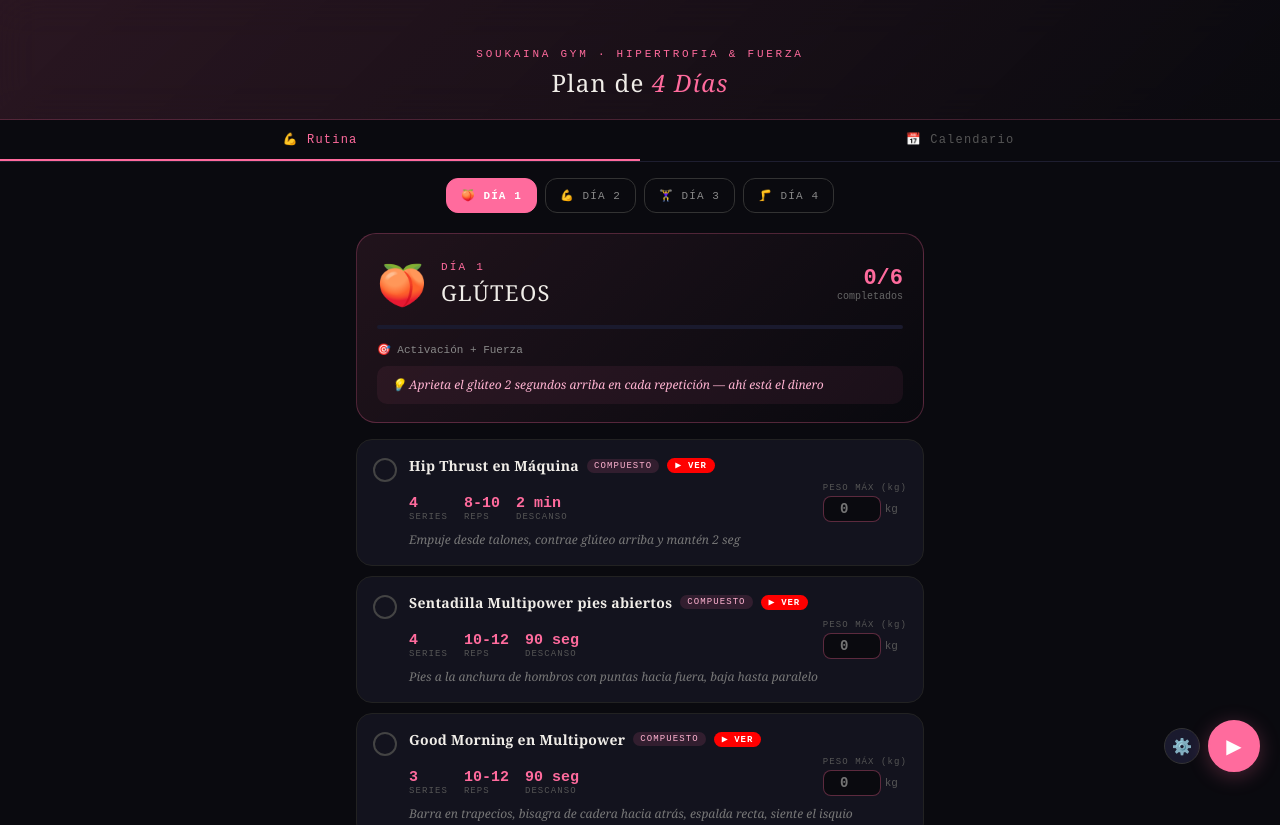
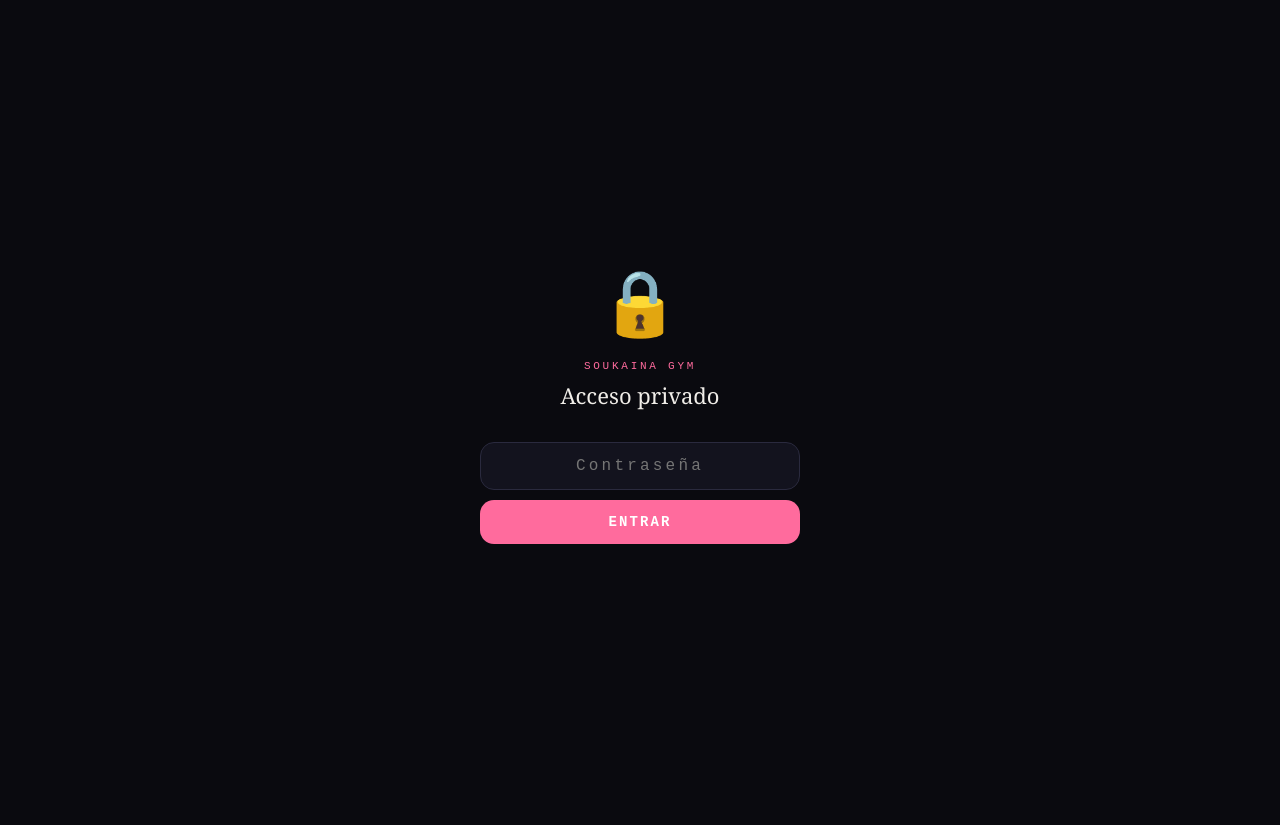
Before and after one commit to AVAppStudio/rutina-gym, a React (Vite) app: page / in a window 1280 px wide. Shown: the top 825 px of the page. After the commit the page ends 800 px from the top, so only its background shows below. Built offline with nearby package versions, Linux system fonts and the light colour scheme.

Commit message:
Update App.jsx

```diff
--- a/src/App.jsx
+++ b/src/App.jsx
@@ -84,6 +84,20 @@ const toDateStr = (d) => d.toISOString().split("T")[0];
 
 export default function App() {
   const [activeDay, setActiveDay] = useState(0);
+  const [unlocked, setUnlocked] = useState(() => localStorage.getItem("sg_auth") === "ok");
+  const [pwInput, setPwInput] = useState("");
+  const [pwError, setPwError] = useState(false);
+
+  const handleLogin = () => {
+    if (pwInput === "culobonito2026") {
+      localStorage.setItem("sg_auth", "ok");
+      setUnlocked(true);
+      setPwError(false);
+    } else {
+      setPwError(true);
+      setPwInput("");
+    }
+  };
   const [activeTab, setActiveTab] = useState("routine"); // "routine" | "calendar"
   const [checked, setChecked] = useState({});
   const [showModal, setShowModal] = useState(false);
@@ -134,6 +148,41 @@ export default function App() {
   const [timerConfig, setTimerConfig] = useState(false);
   const [timerDuration, setTimerDuration] = useState(90);
   const timerRef = useRef(null);
+  const audioCtxRef = useRef(null);
+  const alarmRef = useRef(null);
+
+  const initAudio = () => {
+    if (!audioCtxRef.current) {
+      audioCtxRef.current = new (window.AudioContext || window.webkitAudioContext)();
+    }
+  };
+
+  const playAlarm = () => {
+    const ctx = audioCtxRef.current;
+    if (!ctx) return;
+    let count = 0;
+    const beep = () => {
+      if (!alarmRef.current) return;
+      const osc = ctx.createOscillator();
+      const gain = ctx.createGain();
+      osc.connect(gain);
+      gain.connect(ctx.destination);
+      osc.type = "sine";
+      osc.frequency.setValueAtTime(880, ctx.currentTime);
+      osc.frequency.setValueAtTime(660, ctx.currentTime + 0.15);
+      gain.gain.setValueAtTime(0.6, ctx.currentTime);
+      gain.gain.exponentialRampToValueAtTime(0.001, ctx.currentTime + 0.4);
+      osc.start(ctx.currentTime);
+      osc.stop(ctx.currentTime + 0.4);
+      count++;
+      if (alarmRef.current) alarmRef.current = setTimeout(beep, 1200);
+    };
+    alarmRef.current = setTimeout(beep, 0);
+  };
+
+  const stopAlarm = () => {
+    if (alarmRef.current) { clearTimeout(alarmRef.current); alarmRef.current = null; }
+  };
 
   useEffect(() => {
     if (timerRunning) {
@@ -143,6 +192,9 @@ export default function App() {
             clearInterval(timerRef.current);
             setTimerRunning(false);
             setTimerDone(true);
+            // Vibrate (Android) + alarm
+            if (navigator.vibrate) navigator.vibrate([400, 200, 400, 200, 400]);
+            setTimeout(() => playAlarm(), 0);
             return 0;
           }
           return s - 1;
@@ -153,6 +205,8 @@ export default function App() {
   }, [timerRunning]);
 
   const startTimer = () => {
+    initAudio();
+    stopAlarm();
     setTimerSeconds(timerDuration);
     setTimerDone(false);
     setTimerRunning(true);
@@ -161,6 +215,7 @@ export default function App() {
 
   const resetTimer = () => {
     clearInterval(timerRef.current);
+    stopAlarm();
     setTimerSeconds(timerDuration);
     setTimerRunning(false);
     setTimerDone(false);
@@ -186,6 +241,49 @@ export default function App() {
     }
     return count;
   })();
+
+  if (!unlocked) return (
+    <div style={{
+      minHeight: "100vh", background: "#0a0a0f",
+      fontFamily: "'Georgia', serif", color: "#f0ede8",
+      display: "flex", alignItems: "center", justifyContent: "center", padding: 24
+    }}>
+      <div style={{ maxWidth: 320, width: "100%", textAlign: "center" }}>
+        <div style={{ fontSize: 64, marginBottom: 16 }}>🔒</div>
+        <div style={{ fontSize: 11, letterSpacing: "0.25em", color: "#FF6B9D", fontFamily: "monospace", marginBottom: 8 }}>SOUKAINA GYM</div>
+        <h2 style={{ fontSize: 22, fontWeight: "normal", margin: "0 0 32px", color: "#f0ede8" }}>Acceso privado</h2>
+        <input
+          type="password"
+          value={pwInput}
+          onChange={e => { setPwInput(e.target.value); setPwError(false); }}
+          onKeyDown={e => e.key === "Enter" && handleLogin()}
+          placeholder="Contraseña"
+          autoFocus
+          style={{
+            width: "100%", padding: "14px 18px",
+            background: "#13131e",
+            border: `1.5px solid ${pwError ? "#FF6B9D" : "#2a2a3e"}`,
+            borderRadius: 14, color: "#f0ede8",
+            fontSize: 16, fontFamily: "monospace",
+            outline: "none", marginBottom: 10,
+            textAlign: "center", letterSpacing: "0.2em",
+            boxSizing: "border-box"
+          }}
+        />
+        {pwError && (
+          <div style={{ fontSize: 12, color: "#FF6B9D", fontFamily: "monospace", marginBottom: 10, letterSpacing: "0.1em" }}>
+            Contraseña incorrecta
+          </div>
+        )}
+        <button onClick={handleLogin} style={{
+          width: "100%", padding: "14px",
+          background: "#FF6B9D", border: "none", borderRadius: 14,
+          color: "#fff", fontSize: 14, fontFamily: "monospace",
+          letterSpacing: "0.15em", cursor: "pointer", fontWeight: "bold"
+        }}>ENTRAR</button>
+      </div>
+    </div>
+  );
 
   return (
     <div style={{ minHeight: "100vh", background: "#0a0a0f", fontFamily: "'Georgia', serif", color: "#f0ede8", paddingBottom: 100 }}>
```
